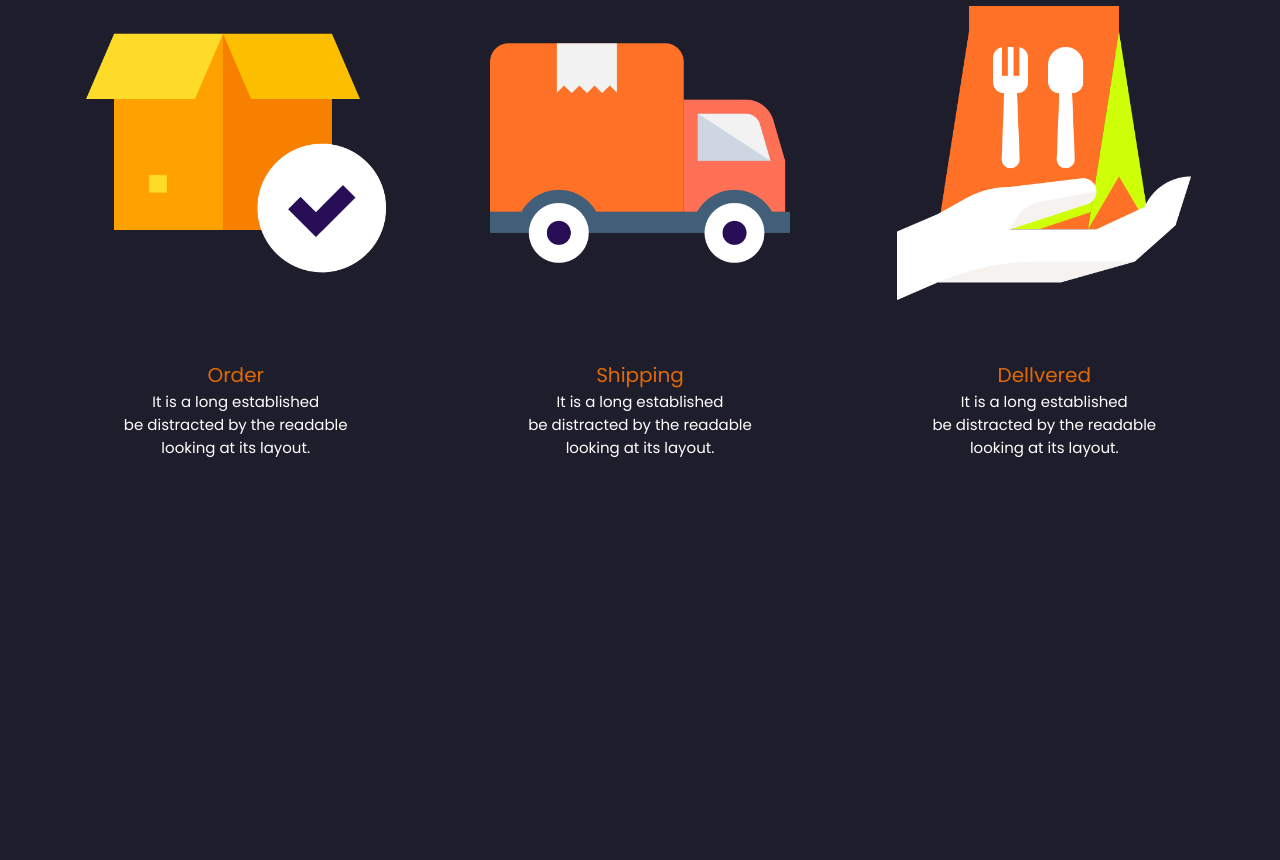
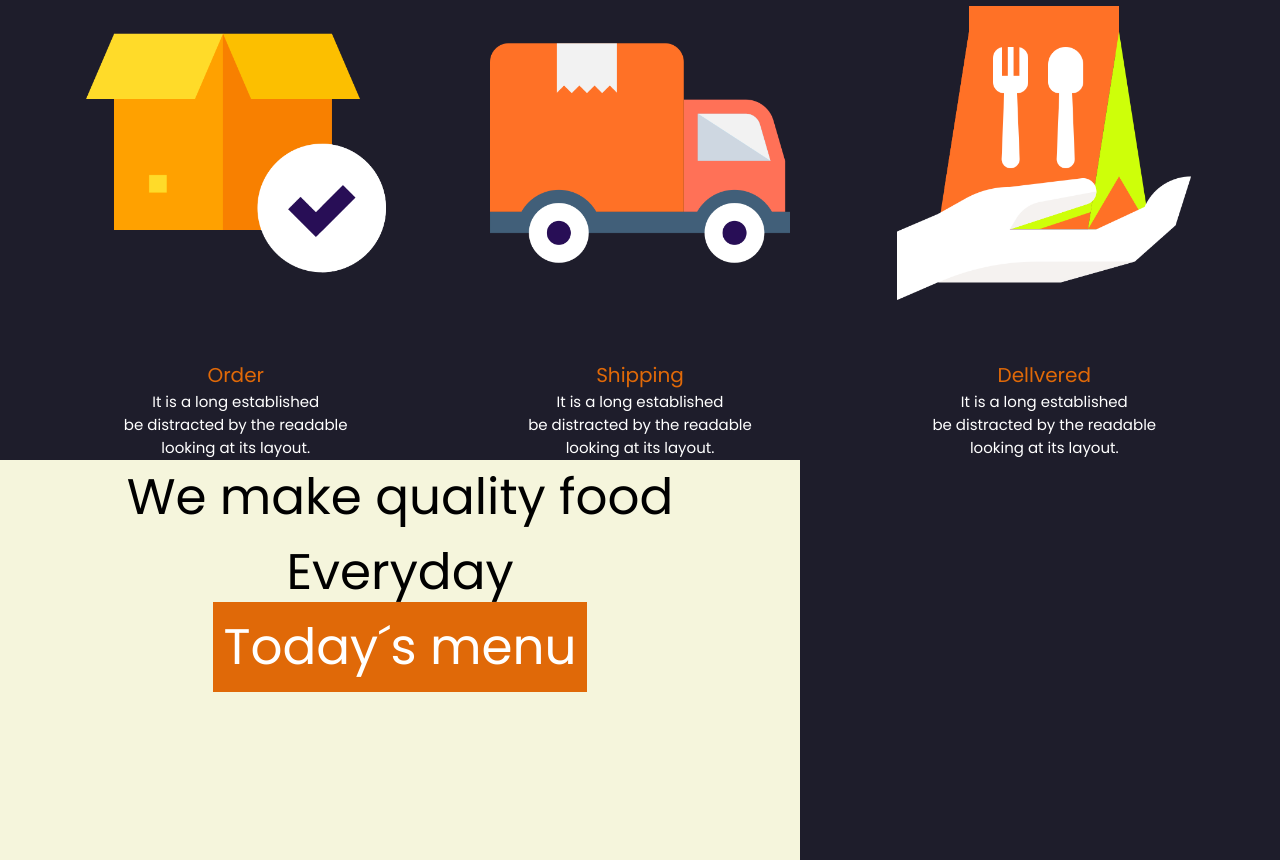
Before and after one commit to notkahuate/Pagina_WebHamburguesas, a plain HTML site: page index.html in a window 1280 px wide. Shown: the part 3700-4560 px from the top of the page. Before the commit the page ends 4160 px from the top, so only its background shows below. Drawn offline with Linux system fonts and the light colour scheme; a web font is replaced by a local one.

Commit message:
feat: :zap: mejorando para terminar lla parte de contactos

```diff
--- a/css/styles.css
+++ b/css/styles.css
@@ -256,3 +256,17 @@ h2{
   color: white;
   font-size: 15px;
 }
+
+.contact{
+  width: 100%;
+  height: 100%;
+  text-align: center;
+}
+
+.cuadrado{
+  font-size: 50px;
+  background-color: beige;
+  width: 800px;
+  height: 400px;
+  text-align: center;
+}
--- a/index.html
+++ b/index.html
@@ -117,6 +117,15 @@
   </section>
   <section class="contact" id="sec5">
 
+    <div class="cuadrado">
+      <div>We make quality food <br />
+        Everyday
+      </div>
+
+      <a href="#" class="button">Today´s menu</a>
+    </div>
+
+
   </section>
 
   <footer>
```
